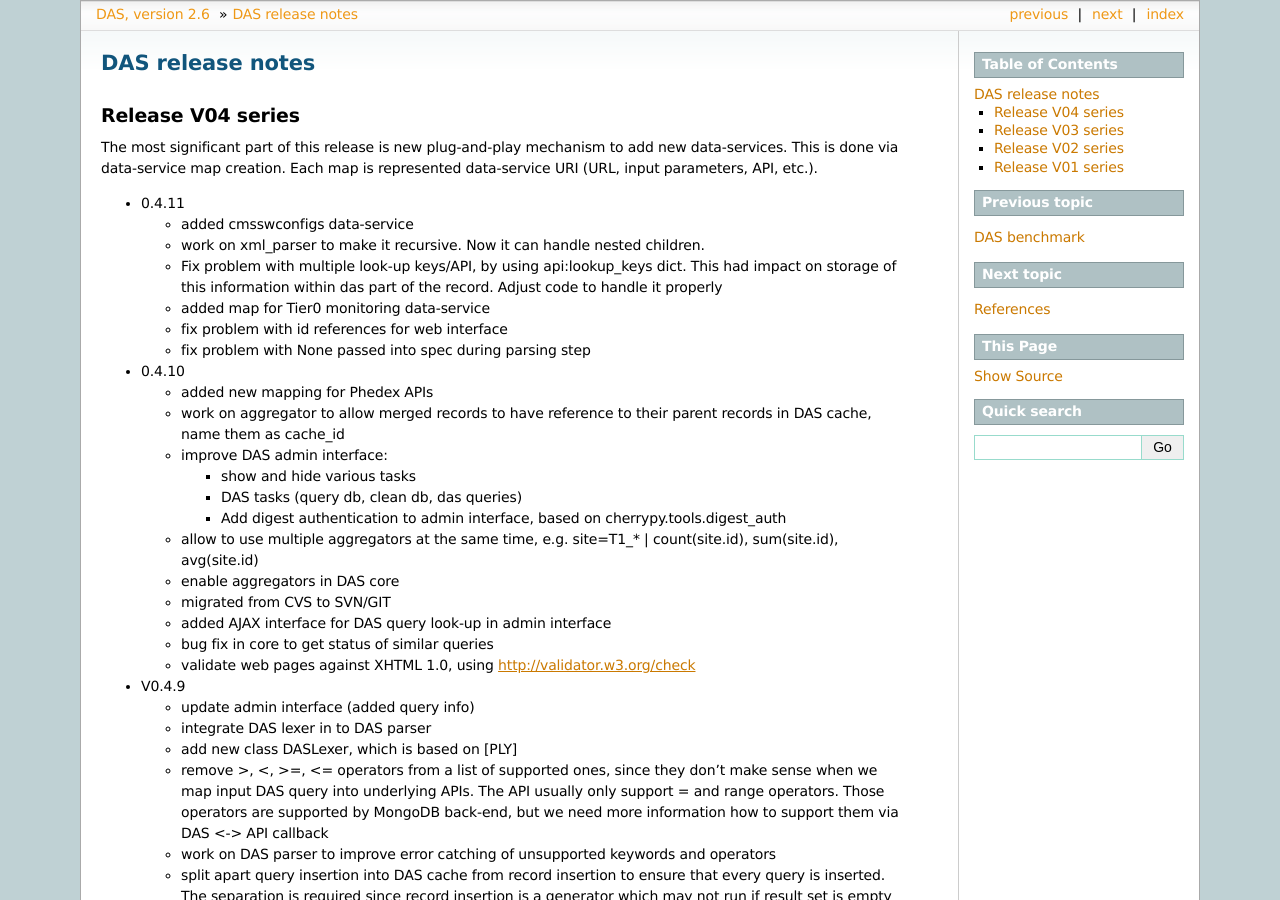
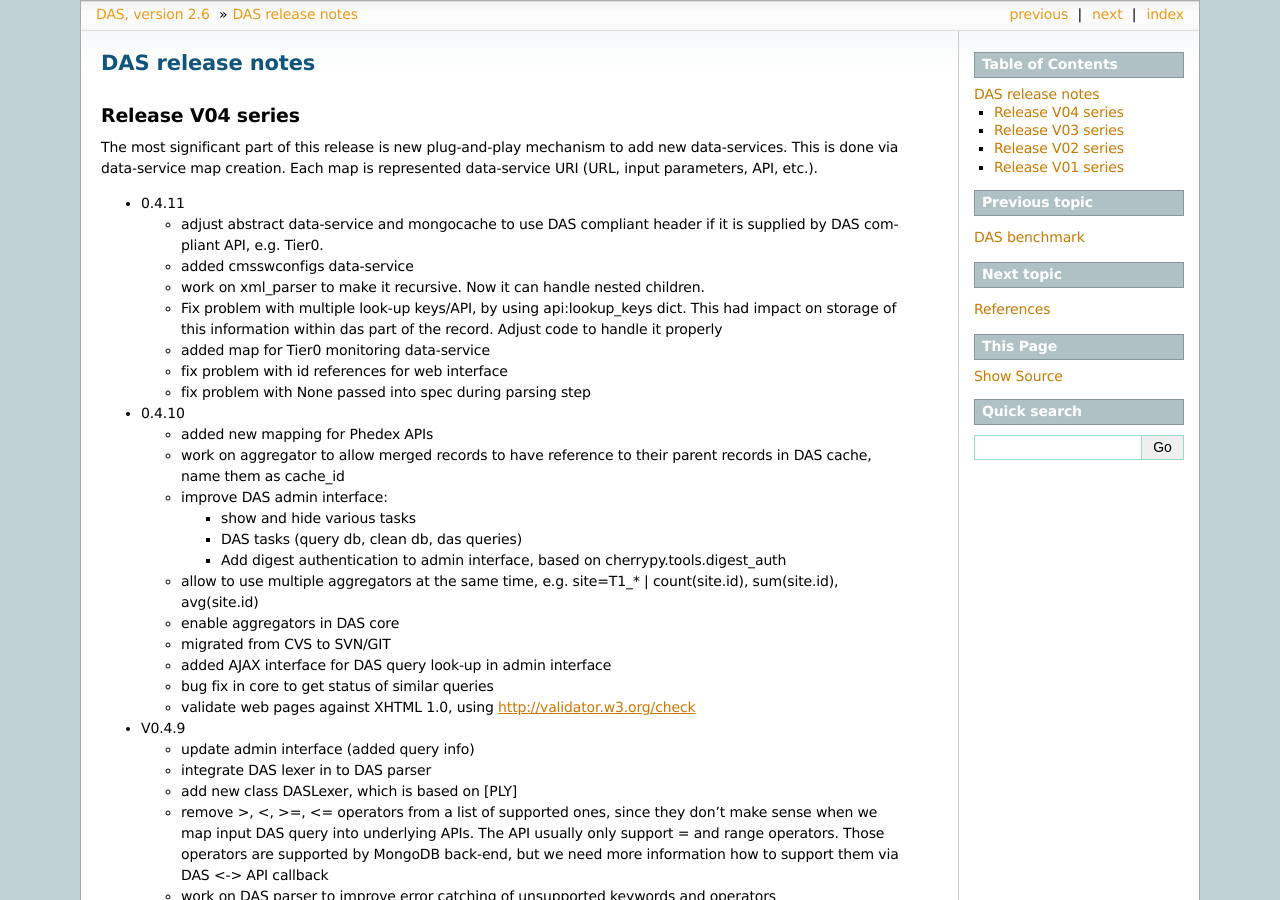
Before and after one commit to dmwm/DAS, a Sphinx documentation site: the page built from doc/sphinx/changelog.rst, in a window 1280 px wide and 900 px high. Built offline with Sphinx 7.4.7, drawn with Linux system fonts in a browser that asks for light colours; the version number is read from the project's files by our own code.

Commit message:
Update
git-svn-id: svn+ssh://svn.cern.ch/reps/CMSDMWM/DAS/trunk@2412 4525493e-7705-40b1-a816-d608a930855b

```diff
--- a/doc/sphinx/changelog.rst
+++ b/doc/sphinx/changelog.rst
@@ -9,6 +9,8 @@ map is represented data-service URI (URL, input parameters, API, etc.).
 
 - 0.4.11
 
+  - adjust abstract data-service and mongocache to use DAS compliant
+    header if it is supplied by DAS compliant API, e.g. Tier0.
   - added cmsswconfigs data-service
   - work on xml_parser to make it recursive. Now it can handle nested
     children.
```
